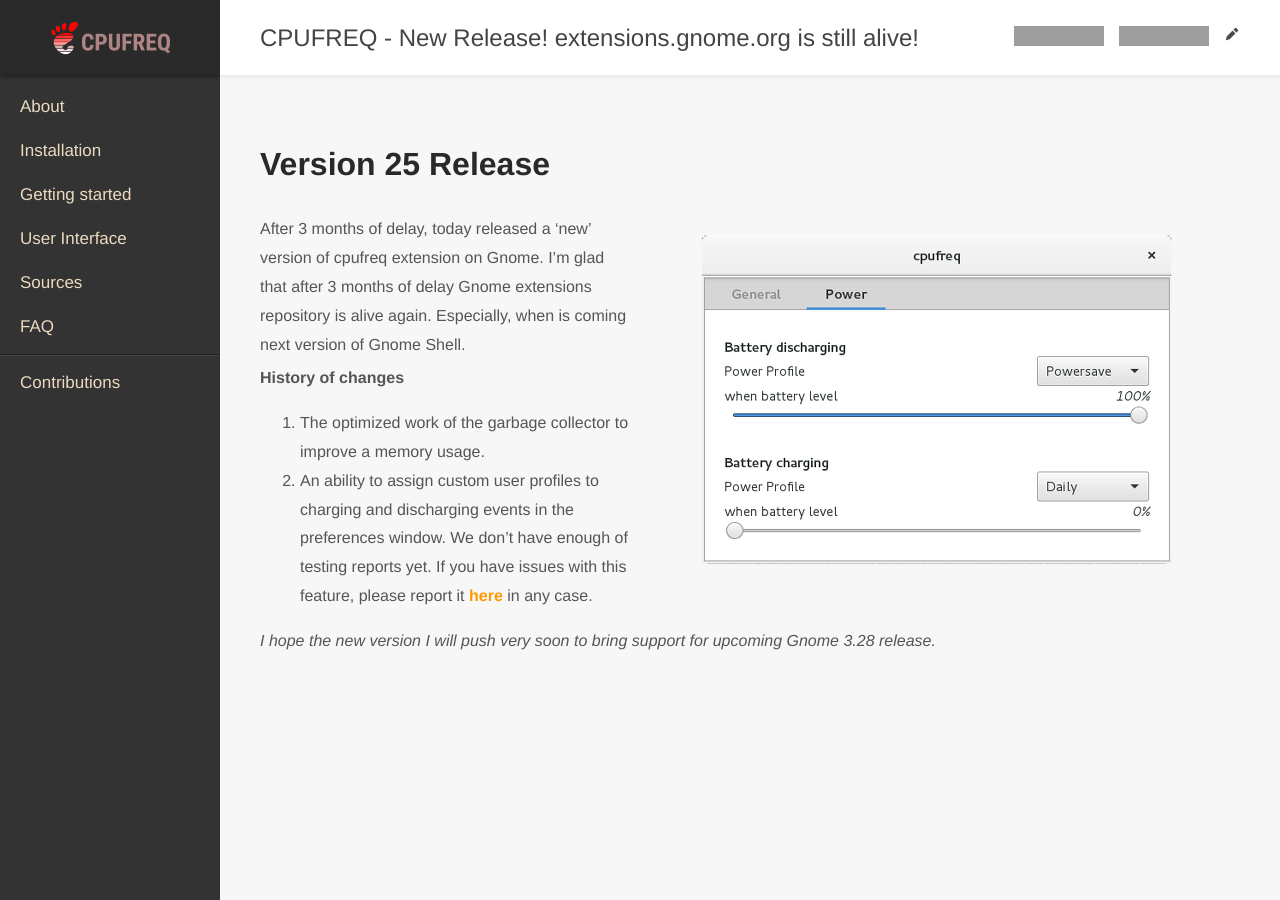
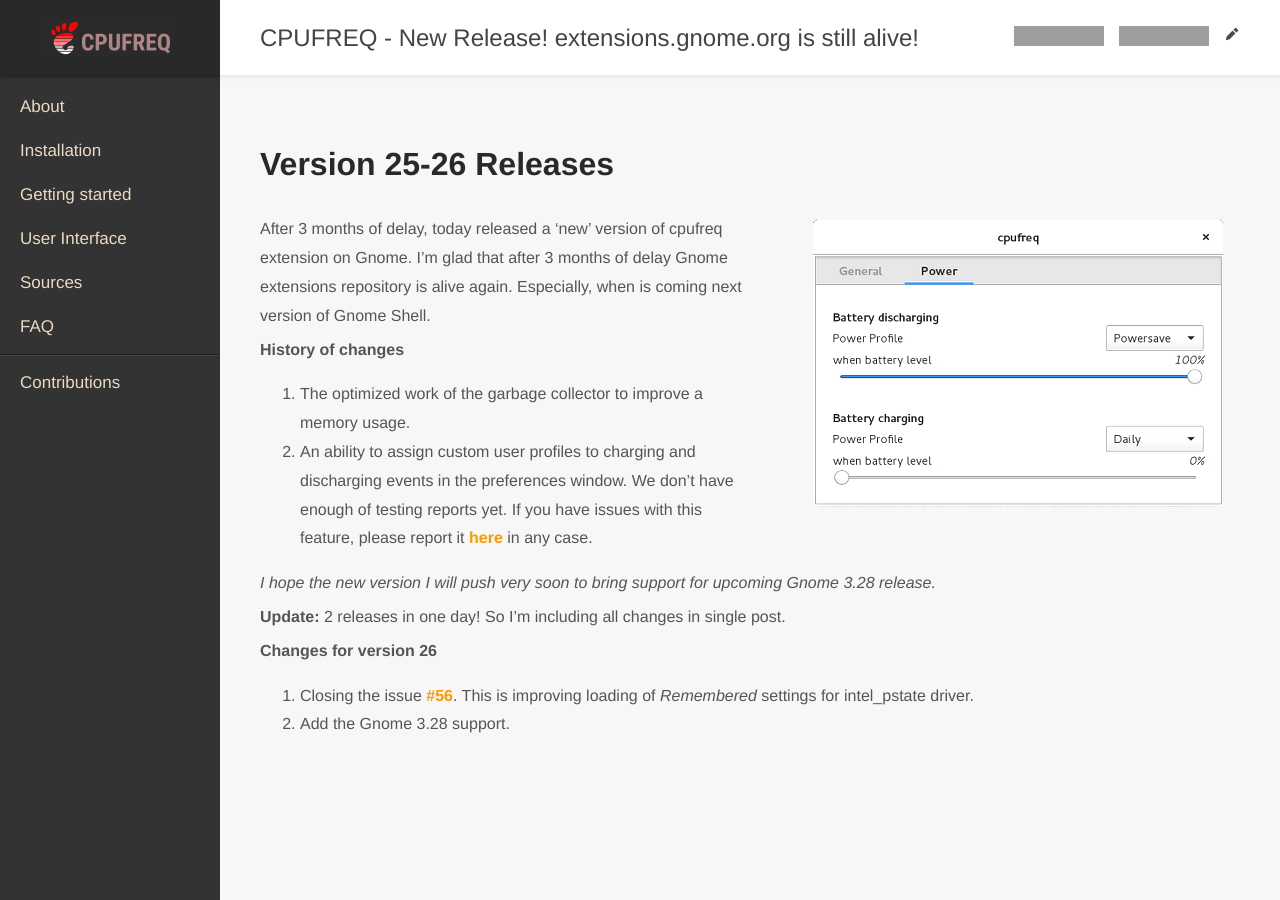
Before and after one commit to konkor/cpufreq, a Jekyll site: the page built from docs/_posts/2018-02-28-version-25.md, in a window 1280 px wide. Built offline with Jekyll 4.4.1, drawn with Linux system fonts in a browser that asks for light colours; grey boxes are pictures that could not be loaded.

Commit message:
Update add v.26 release info

```diff
--- a/docs/_posts/2018-02-28-version-25.md
+++ b/docs/_posts/2018-02-28-version-25.md
@@ -7,8 +7,8 @@ description: Today, after 3 months of delay, there have released and brought new
 image: "/assets/images/posts/power_events.png"
 ---
 
-# Version 25 Release
-<img alt="" src="{{ "/assets/images/posts/power_events.png" | relative_url }}" align="right" style="margin:0 48px 12px 48px">
+# Version 25-26 Releases
+<img alt="" src="{{ "/assets/images/posts/power_events.png" | relative_url }}" align="right" style="margin:0 12px 12px 48px">
 
 After 3 months of delay, today released a 'new' version of cpufreq extension on Gnome. I'm glad that after 3 months of delay Gnome extensions repository is alive again. Especially, when is coming next version of Gnome Shell.
 
@@ -17,3 +17,9 @@ After 3 months of delay, today released a 'new' version of cpufreq extension on
 2. An ability to assign custom user profiles to charging and discharging events in the preferences window. We don't have enough of testing reports yet. If you have issues with this feature, please report it [here](https://github.com/konkor/cpufreq/issues/33) in any case.
 
 _I hope the new version I will push very soon to bring support for upcoming Gnome 3.28 release._
+
+**Update:** 2 releases in one day! So I'm including all changes in single post.
+
+**Changes for version 26**
+1. Closing the issue [#56](https://github.com/konkor/cpufreq/issues/56). This is improving loading of _Remembered_ settings for intel_pstate driver.
+2. Add the Gnome 3.28 support.
```
Also changed, not shown: README.md, docs/assets/images/posts/power_events.png.
